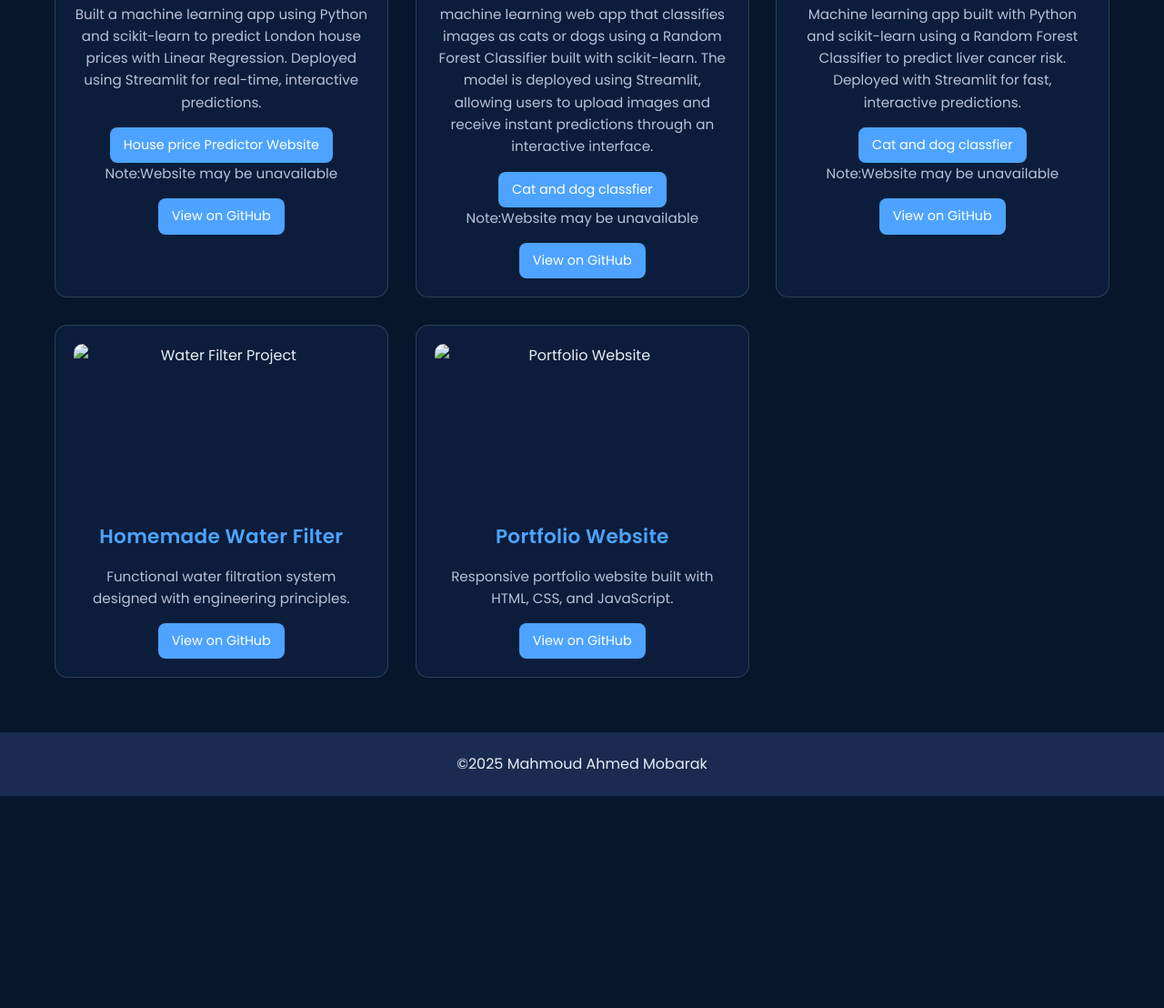
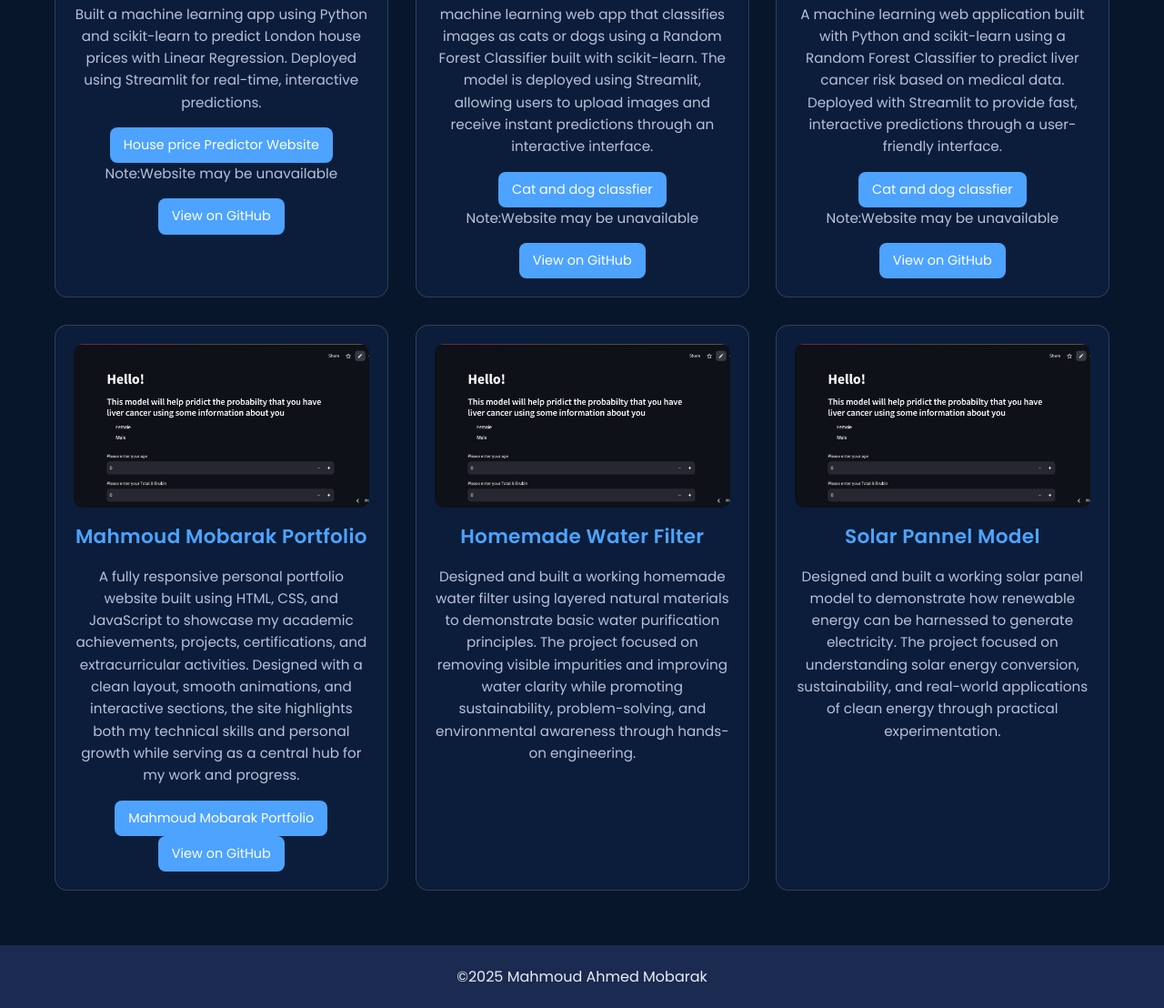
Before and after one commit to MahmoudMobarak/Mahmoud-Mobarak-Portfolio, a plain HTML site: page projects.html in a window 1280 px wide. Shown: the part 581-1689 px from the top of the page at 91% size. Before the commit the page ends 1456 px from the top, so only its background shows below. Drawn offline with Linux system fonts and the light colour scheme.

Commit message:
Update projects.html

```diff
--- a/projects.html
+++ b/projects.html
@@ -61,26 +61,35 @@
       <div class="project-card reveal">
         <img src="https://raw.githubusercontent.com/MahmoudMobarak/Mahmoud-Mobarak-Portfolio/refs/heads/main/Photos/Liver%20cancer%20Predictor%20.jpg" alt="Python Project">
         <h3>Liver Cancer Predictor</h3>
-        <p> Machine learning app built with Python and scikit-learn using a Random Forest Classifier to predict liver cancer risk.
-          Deployed with Streamlit for fast, interactive predictions.</p>
+        <p> A machine learning web application built with Python and scikit-learn using a Random Forest Classifier to predict liver cancer
+          risk based on medical data. Deployed with Streamlit to provide fast, interactive predictions through a user-friendly interface.</p>
         <a href="https://rfc-liver-cancer-ajqzr6sbzuupgweqm6sfwp.streamlit.app/" target="_blank" class="project-link">Cat and dog classfier</a>
         <p>Note:Website may be unavailable </p>
         <a href="https://github.com/MahmoudMobarak/RFC-Liver-Cancer" target="_blank" class="project-link">View on GitHub</a>
       </div>
 
       <div class="project-card reveal">
-        <img src="images/project4.jpg" alt="Water Filter Project">
-        <h3>Homemade Water Filter</h3>
-        <p>Functional water filtration system designed with engineering principles.</p>
-        <a href="https://github.com/YOUR_USERNAME/water-filter" target="_blank" class="project-link">View on GitHub</a>
+        <img src="https://raw.githubusercontent.com/MahmoudMobarak/Mahmoud-Mobarak-Portfolio/refs/heads/main/Photos/Liver%20cancer%20Predictor%20.jpg" alt="Python Project">
+        <h3>Mahmoud Mobarak Portfolio</h3>
+        <p> A fully responsive personal portfolio website built using HTML, CSS, and JavaScript to showcase my academic achievements,
+          projects, certifications, and extracurricular activities. Designed with a clean layout, smooth animations, and interactive sections,
+          the site highlights both my technical skills and personal growth while serving as a central hub for my work and progress.</p>
+        <a href="https://mahmoudmobarak.github.io/Mahmoud-Mobarak-Portfolio/" target="_blank" class="project-link">Mahmoud Mobarak Portfolio</a>
+        <a href="https://github.com/MahmoudMobarak/Mahmoud-Mobarak-Portfolio" target="_blank" class="project-link">View on GitHub</a>
       </div>
 
-      <div class="project-card reveal">
-        <img src="images/project5.jpg" alt="Portfolio Website">
-        <h3>Portfolio Website</h3>
-        <p>Responsive portfolio website built with HTML, CSS, and JavaScript.</p>
-        <a href="https://github.com/YOUR_USERNAME/portfolio-website" target="_blank" class="project-link">View on GitHub</a>
-      </div>
+     <div class="project-card reveal">
+      <img src="https://raw.githubusercontent.com/MahmoudMobarak/Mahmoud-Mobarak-Portfolio/refs/heads/main/Photos/Liver%20cancer%20Predictor%20.jpg" alt="Python Project">
+      <h3>Homemade Water Filter</h3>
+      <p> Designed and built a working homemade water filter using layered natural materials to demonstrate basic water purification principles.
+        The project focused on removing visible impurities and improving water clarity
+        while promoting sustainability, problem-solving, and environmental awareness through hands-on engineering.</p>
+    </div>
+    <div class="project-card reveal">
+      <img src="https://raw.githubusercontent.com/MahmoudMobarak/Mahmoud-Mobarak-Portfolio/refs/heads/main/Photos/Liver%20cancer%20Predictor%20.jpg" alt="Python Project">
+      <h3>Solar Pannel Model</h3>
+      <p> Designed and built a working solar panel model to demonstrate how renewable energy can be harnessed to generate electricity. The project focused
+        on understanding solar energy conversion, sustainability, and real-world applications of clean energy through practical experimentation.</p>
     </div>
   </main>
 
```
